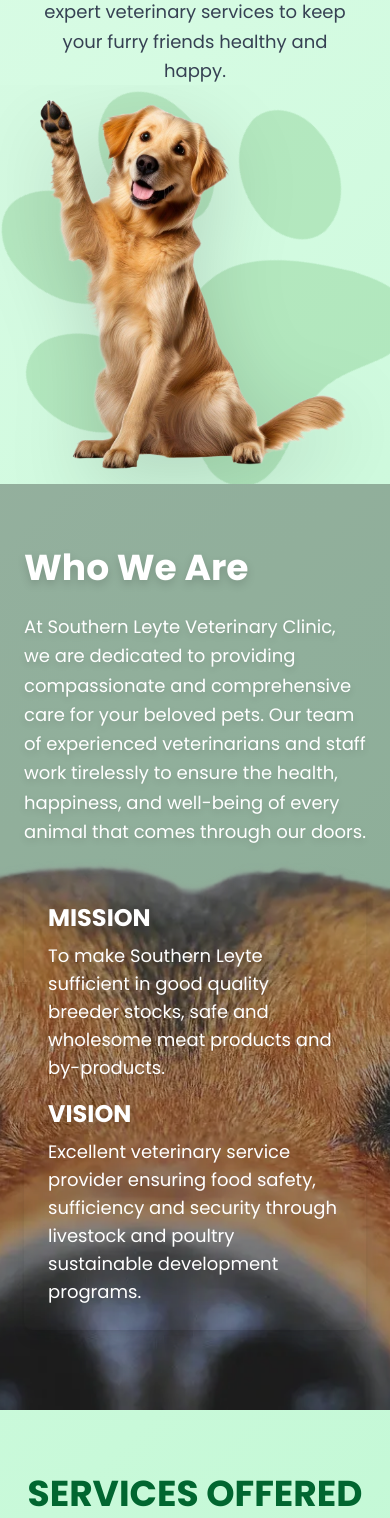
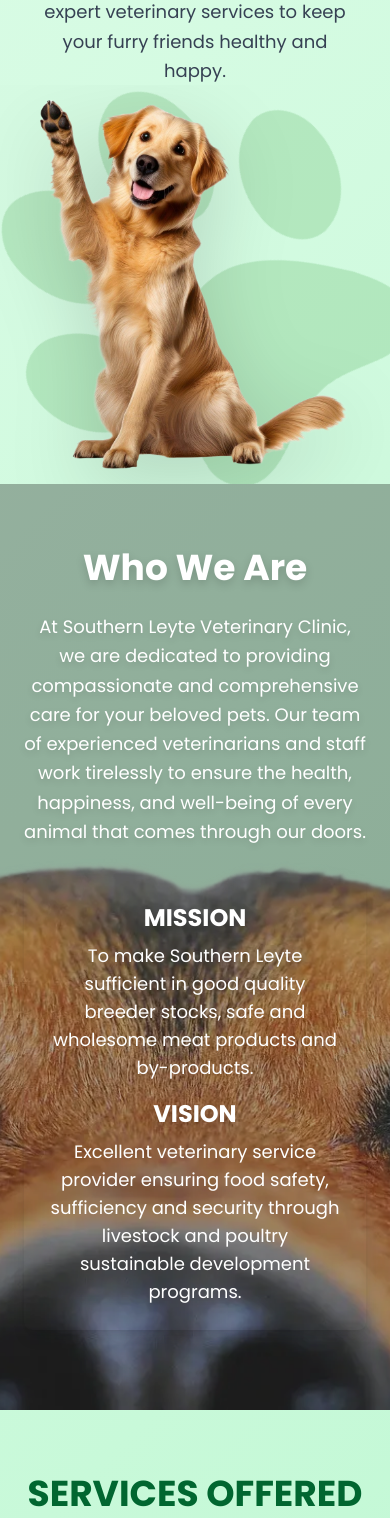
Before and after one commit to Raffy-san/Veterinary-System, a PHP site: page / in a window 390 px wide. Shown: the part 470-1988 px from the top of the page. Run offline with PHP 8.4, Linux system fonts and the light colour scheme.

Commit message:
On branch rafraf  Your branch is up to date with 'origin/rafraf'.  Changes to be committed: 	modified:   admin/client-management.php 	modified:   assets/css/output.css 	modified:   index.php 	modified:   print/information.php

```diff
--- a/assets/css/output.css
+++ b/assets/css/output.css
@@ -314,6 +314,12 @@
   .bottom-3 {
     bottom: calc(var(--spacing) * 3);
   }
+  .bottom-4 {
+    bottom: calc(var(--spacing) * 4);
+  }
+  .bottom-6 {
+    bottom: calc(var(--spacing) * 6);
+  }
   .z-10 {
     z-index: 10;
   }
@@ -518,14 +524,11 @@
   .min-h-\[44px\] {
     min-height: 44px;
   }
-  .min-h-\[350px\] {
-    min-height: 350px;
-  }
   .min-h-screen {
     min-height: 100vh;
   }
-  .w-1\/2 {
-    width: calc(1/2 * 100%);
+  .w-1 {
+    width: calc(var(--spacing) * 1);
   }
   .w-3 {
     width: calc(var(--spacing) * 3);
@@ -987,12 +990,6 @@
       background-color: color-mix(in oklab, var(--color-white) 50%, transparent);
     }
   }
-  .bg-white\/80 {
-    background-color: color-mix(in srgb, #fff 80%, transparent);
-    @supports (color: color-mix(in lab, red, red)) {
-      background-color: color-mix(in oklab, var(--color-white) 80%, transparent);
-    }
-  }
   .bg-yellow-100 {
     background-color: var(--color-yellow-100);
   }
@@ -1172,6 +1169,9 @@
   .text-center {
     text-align: center;
   }
+  .text-justify {
+    text-align: justify;
+  }
   .text-left {
     text-align: left;
   }
@@ -1248,6 +1248,12 @@
   .tracking-wide {
     --tw-tracking: var(--tracking-wide);
     letter-spacing: var(--tracking-wide);
+  }
+  .text-pretty {
+    text-wrap: pretty;
+  }
+  .text-wrap {
+    text-wrap: wrap;
   }
   .whitespace-nowrap {
     white-space: nowrap;
@@ -1896,6 +1902,11 @@
   .sm\:py-16 {
     @media (width >= 40rem) {
       padding-block: calc(var(--spacing) * 16);
+    }
+  }
+  .sm\:text-start {
+    @media (width >= 40rem) {
+      text-align: start;
     }
   }
   .sm\:text-2xl {
--- a/index.php
+++ b/index.php
@@ -152,7 +152,12 @@
             animation: slideInLeft 1s ease-out 0.5s backwards;
         }
 
+        .service-section-title {
+            animation: fadeInUp 1s ease-out;
+        }
+
         .service-card {
+            animation: fadeInUp 1s ease-out backwards;
             transition: all 0.3s ease;
             cursor: pointer;
         }
@@ -167,6 +172,22 @@
 
         .service-card:hover .service-icon {
             transform: scale(1.1);
+        }
+
+        .service-card:nth-child(1) {
+            animation-delay: 0.2s;
+        }
+
+        .service-card:nth-child(2) {
+            animation-delay: 0.3s;
+        }
+
+        .service-card:nth-child(3) {
+            animation-delay: 0.4s;
+        }
+
+        .service-card:nth-child(4) {
+            animation-delay: 0.5s;
         }
 
         .developer-section-title {
@@ -353,7 +374,8 @@
                 <div class="max-w-2xl">
                     <h1
                         class="hero-text text-4xl md:text-5xl font-bold text-green-600 text-center md:text-left tracking-wide leading-tight mb-6">
-                        YOUR TRUSTED PARTNER FOR COMPLETE <span class="text-green-900">ANIMAL HEALTH</span> AND WELLNESS.
+                        YOUR TRUSTED PARTNER FOR COMPLETE <span class="text-green-900">ANIMAL HEALTH</span> AND
+                        WELLNESS.
                     </h1>
                     <h3
                         class="hero-subtext text-lg md:text-xl text-gray-700 text-center md:text-left font-normal leading-relaxed">
@@ -385,21 +407,26 @@
 
             <!-- Your content goes here (on top of background) -->
             <div class="relative z-10 max-w-4xl mx-auto">
-                <h1 class="about-text text-4xl md:text-5xl font-bold mb-6 text-white drop-shadow-lg">Who We Are</h1>
-                <p class="about-subtext text-lg md:text-xl text-white leading-relaxed drop-shadow-md mb-8">
+                <h1
+                    class="about-text text-4xl md:text-5xl font-bold mb-6 text-white drop-shadow-lg text-center sm:text-start">
+                    Who We Are</h1>
+                <p
+                    class="about-subtext text-lg md:text-xl text-white leading-relaxed drop-shadow-md mb-8 text-center sm:text-start">
                     At Southern Leyte Veterinary Clinic, we are dedicated to providing compassionate and
                     comprehensive care for your beloved pets. Our team of experienced veterinarians and staff work
                     tirelessly to ensure the health, happiness, and well-being of every animal that comes through our
                     doors.
                 </p>
                 <div class="rounded-lg p-6 mb-4 shadow-lg">
-                    <h2 class="about-text text-2xl font-bold  text-white drop-shadow-lg mb-2">MISSION</h2>
-                    <p class="about-subtext text-white text-lg mb-4">
+                    <h2 class="about-text text-2xl font-bold text-white drop-shadow-lg mb-2 text-center sm:text-start">
+                        MISSION</h2>
+                    <p class="about-subtext text-white text-lg mb-4 text-center sm:text-start">
                         To make Southern Leyte sufficient in good quality breeder stocks, safe and wholesome meat
                         products and by-products.
                     </p>
-                    <h2 class="about-text text-2xl font-bold  text-white drop-shadow-lg mb-2">VISION</h2>
-                    <p class="about-subtext text-white text-lg">
+                    <h2 class="about-text text-2xl font-bold  text-white drop-shadow-lg mb-2 text-center sm:text-start">
+                        VISION</h2>
+                    <p class="about-subtext text-white text-lg text-center sm:text-start">
                         Excellent veterinary service provider ensuring food safety, sufficiency and security through
                         livestock and poultry sustainable development programs.
                     </p>
@@ -409,7 +436,7 @@
 
         <section id="services" class="max-w-7xl mx-auto py-16 px-4 md:px-8">
             <!-- Section Header -->
-            <div class="text-center mb-12">
+            <div class="service-section-title text-center mb-12">
                 <h1 class="text-4xl md:text-5xl font-bold text-green-800 mb-4">SERVICES OFFERED</h1>
                 <p class="text-gray-600 text-lg max-w-2xl mx-auto">
                     We provide a wide range of veterinary and livestock support services to ensure animal health, food
@@ -418,19 +445,20 @@
             </div>
             <div class="grid grid-cols-1 md:grid-cols-2 gap-8">
                 <!-- Card 1 -->
-                <div class="bg-white rounded-3xl shadow-lg p-8 flex flex-col items-center text-center">
+                <div class="service-card bg-white rounded-3xl shadow-lg p-8 flex flex-col items-center text-center">
                     <div class="w-20 h-20 bg-green-100 rounded-full flex items-center justify-center mb-4">
-                        <i class="fas fa-seedling text-4xl text-green-600"></i>
+                        <i class="service-icon fas fa-seedling text-4xl text-green-600"></i>
                     </div>
                     <h3 class="text-2xl font-bold text-green-800 mb-2">Livestock Production Support Services</h3>
-                    <p class="text-gray-700 mb-4 text-start"><i class="fas fa-check-circle text-green-600 mr-2"></i>Provision of
+                    <p class="text-gray-700 mb-4 text-start"><i
+                            class="fas fa-check-circle text-green-600 mr-2"></i>Provision of
                         livelihood opportunities through livestock breeder loan
                         projects, swine and poultry grow-out activities.</p>
                 </div>
                 <!-- Card 2 -->
-                <div class="bg-white rounded-3xl shadow-lg p-8 flex flex-col items-center text-center">
+                <div class="service-card bg-white rounded-3xl shadow-lg p-8 flex flex-col items-center text-center">
                     <div class="w-20 h-20 bg-emerald-100 rounded-full flex items-center justify-center mb-4">
-                        <i class="fas fa-shield-alt text-4xl text-emerald-600"></i>
+                        <i class="service-icon fas fa-shield-alt text-4xl text-emerald-600"></i>
                     </div>
                     <h3 class="text-2xl font-bold text-green-800 mb-2">Veterinary Regulatory Support Services</h3>
                     <ul class="text-gray-700 text-left space-y-2 mb-2">
@@ -447,9 +475,9 @@
                     </ul>
                 </div>
                 <!-- Card 3 -->
-                <div class="bg-white rounded-3xl shadow-lg p-8 flex flex-col items-center text-center">
+                <div class="service-card bg-white rounded-3xl shadow-lg p-8 flex flex-col items-center text-center">
                     <div class="w-20 h-20 bg-teal-100 rounded-full flex items-center justify-center mb-4">
-                        <i class="fas fa-graduation-cap text-4xl text-teal-600"></i>
+                        <i class="service-icon fas fa-graduation-cap text-4xl text-teal-600"></i>
                     </div>
                     <h3 class="text-2xl font-bold text-green-800 mb-2">Extension, Education and Training Services</h3>
                     <ul class="text-gray-700 text-left space-y-2 mb-2">
@@ -465,9 +493,9 @@
                     </ul>
                 </div>
                 <!-- Card 4 -->
-                <div class="bg-white rounded-3xl shadow-lg p-8 flex flex-col items-center text-center">
+                <div class="service-card bg-white rounded-3xl shadow-lg p-8 flex flex-col items-center text-center">
                     <div class="w-20 h-20 bg-cyan-100 rounded-full flex items-center justify-center mb-4">
-                        <i class="fas fa-chart-line text-4xl text-cyan-600"></i>
+                        <i class="service-icon fas fa-chart-line text-4xl text-cyan-600"></i>
                     </div>
                     <h3 class="text-2xl font-bold text-green-800 mb-2">Market Development and Support Services</h3>
                     <ul class="text-gray-700 text-left space-y-2 mb-2">
```
Also changed, not shown: admin/client-management.php (+6 -2 lines), print/information.php (+24 -8 lines).
